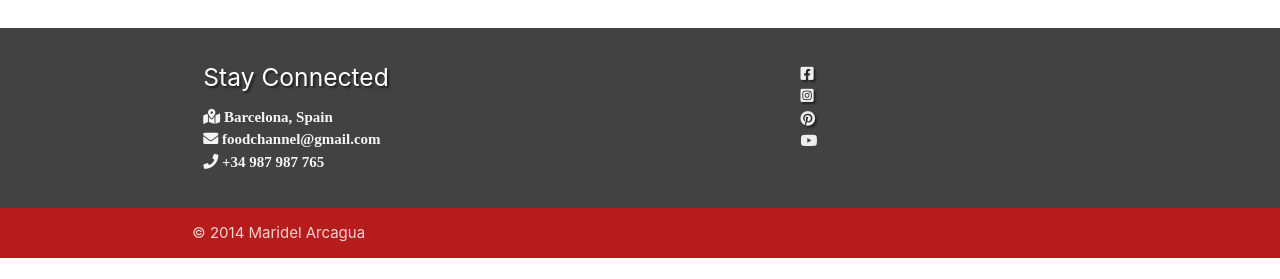
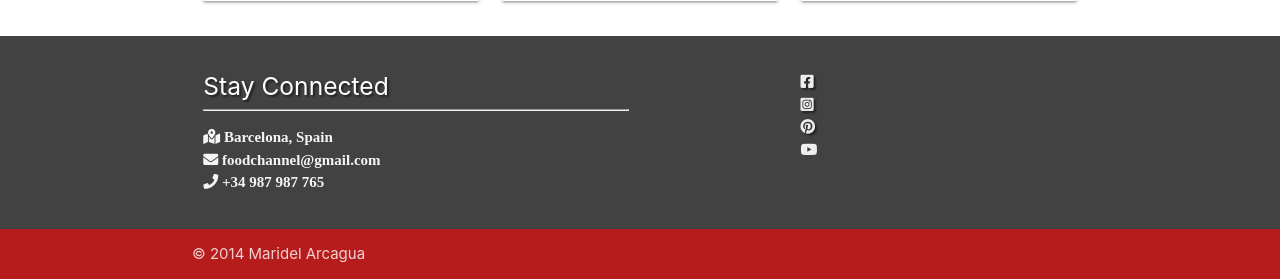
Before and after one commit to Code-Institute-Submissions/foodchannel101, a Flask app: page / in a window 1280 px wide. Shown: the part 960-1239 px from the top of the page. Before the commit the page ends 1218 px from the top, so only its background shows below. Run offline with Flask 2, Linux system fonts and the light colour scheme; data that the repository does not hold is empty; some libraries are stand-ins or nearby versions.

Commit message:
Add shortbar

```diff
--- a/templates/base.html
+++ b/templates/base.html
@@ -68,6 +68,7 @@
             <div class="row">
                 <div class="col l6 s12">
                     <h5 class="white-text text-shadow">Stay Connected</h5>
+                    <hr class="shortbar">
                     <ul class="grey-text text-lighten-4">
                         <li><i class="fas fa-map-marked-alt"> Barcelona, Spain</i></li>
                         <li><i class="fas fa-envelope"> foodchannel@gmail.com</i></li>
--- a/templates/recipes.html
+++ b/templates/recipes.html
@@ -1,11 +1,12 @@
 {% extends "base.html" %}
 {% block content %}
 
-<div class="card white darken-3">
-    <div class="container">
-        <h5><b>Taste the difference</b></h5>
-    </div>
+
+<div class="container ">
+    <h5><b>Taste the difference</b></h5>
+    <hr class="shortbar">
 </div>
+
 
 <div class="col valign-wrapper">
     <span class="red darken-4">
@@ -21,9 +22,10 @@
     </form>
 </section>
 
-<div class="card white darken-3">
+<div>
     <div class="container">
         <h5 class="center-align">Our favourites<i class="material-icons text-shadow">favorite</i></h5>
+        <hr class="shortbar">
     </div>
 </div>
 
```
